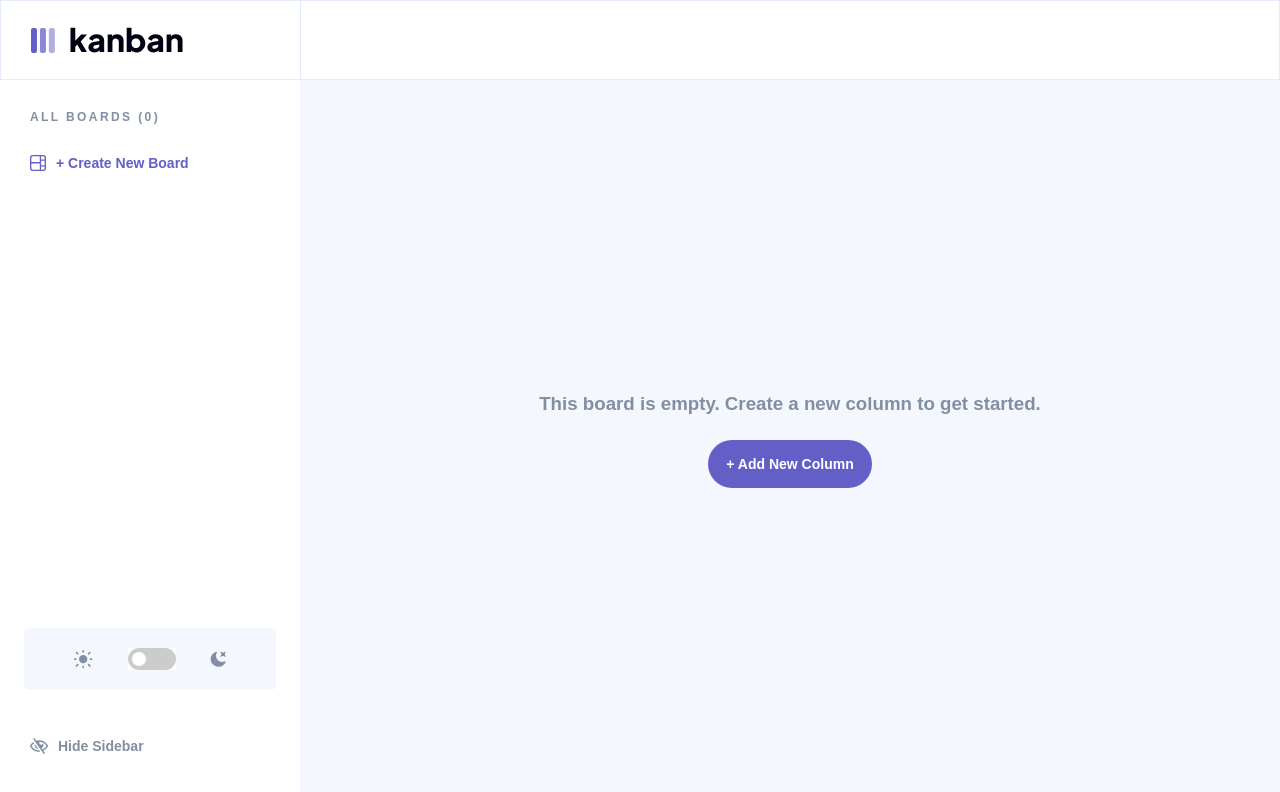
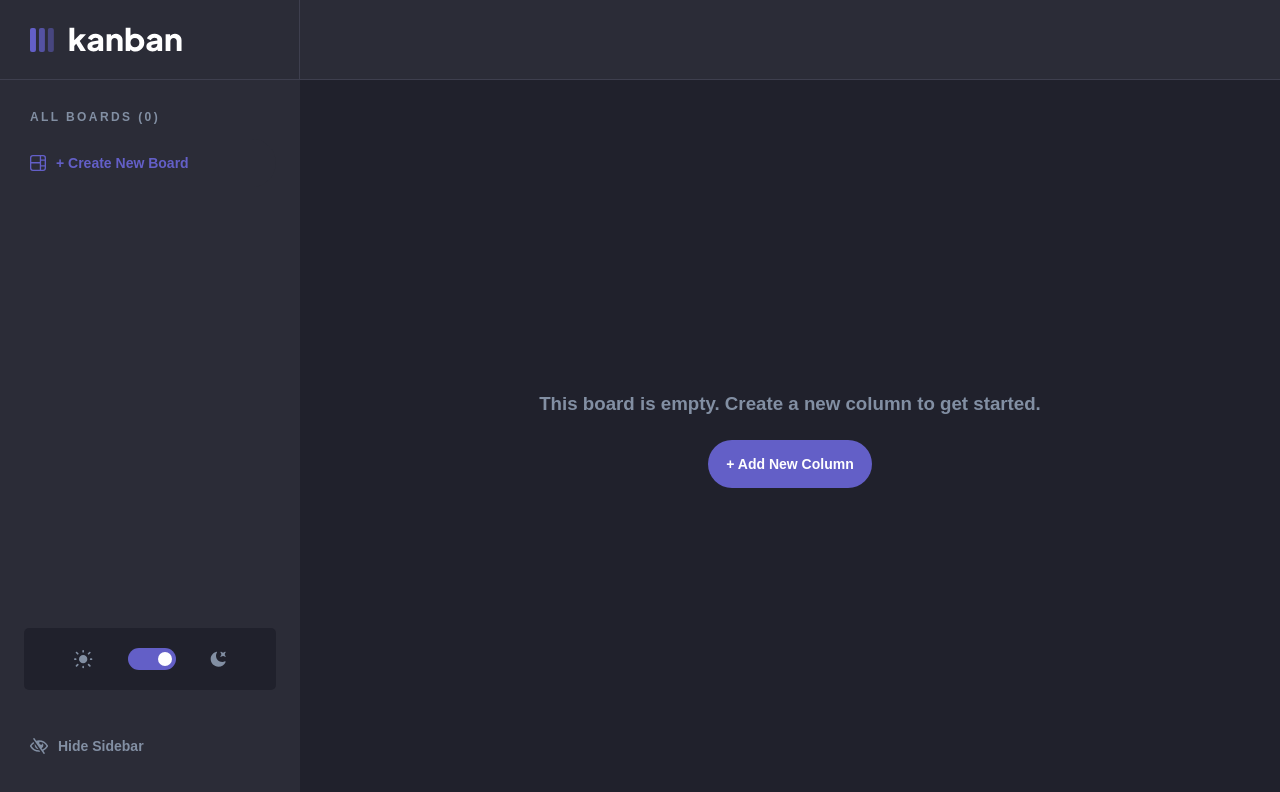
Before and after one commit to envincebal/kaban-task-manager, a React (Create React App) app: page / in a window 1280 px wide. Shown: the top 792 px of the page. Built offline with nearby package versions, Linux system fonts and the light colour scheme.

Commit message:
Changed color theme order.

```diff
--- a/src/App.js
+++ b/src/App.js
@@ -31,7 +31,7 @@ function App() {
   const dispatch = useDispatch();
 
   return (
-    <div className={`${!theme && "light-mode"} App`} onClick={() => {
+    <div className={`${theme && "light-mode"} App`} onClick={() => {
       taskMenuToggle && dispatch(taskMenu());
       navMenuToggle && dispatch(navMenu())
     }}>
--- a/src/components/Navbar/Navbar.jsx
+++ b/src/components/Navbar/Navbar.jsx
@@ -15,7 +15,7 @@ const Navbar = () => {
   return (
     <nav className="navbar">
       <div className="logo-div">
-        <img className="logo-img" src={theme ?darkLogo : lightLogo} alt="logo"/>
+        <img className="logo-img" src={!theme ?darkLogo : lightLogo} alt="logo"/>
 
       </div>
       <div className="main-navbar">
--- a/src/components/Sidebar/Sidebar.jsx
+++ b/src/components/Sidebar/Sidebar.jsx
@@ -39,19 +39,18 @@ const Sidebar = () => {
             + Create New Board</button>
         </div>
         <div className="color-theme-div">
-          <svg width="19" height="19" xmlns="http://www.w3.org/2000/svg"><path
+              <svg width="19" height="19" xmlns="http://www.w3.org/2000/svg"><path
             d="M9.167 15.833a.833.833 0 0 1 .833.834v.833a.833.833 0 0 1-1.667 0v-.833a.833.833 0 0 1 .834-.834ZM3.75 13.75a.833.833 0 0 1 .59 1.422l-1.25 1.25a.833.833 0 0 1-1.18-1.178l1.25-1.25a.833.833 0 0 1 .59-.244Zm10.833 0c.221 0 .433.088.59.244l1.25 1.25a.833.833 0 0 1-1.179 1.178l-1.25-1.25a.833.833 0 0 1 .59-1.422ZM9.167 5a4.167 4.167 0 1 1 0 8.334 4.167 4.167 0 0 1 0-8.334Zm-7.5 3.333a.833.833 0 0 1 0 1.667H.833a.833.833 0 1 1 0-1.667h.834Zm15.833 0a.833.833 0 0 1 0 1.667h-.833a.833.833 0 0 1 0-1.667h.833Zm-1.667-6.666a.833.833 0 0 1 .59 1.422l-1.25 1.25a.833.833 0 1 1-1.179-1.178l1.25-1.25a.833.833 0 0 1 .59-.244Zm-13.333 0c.221 0 .433.088.59.244l1.25 1.25a.833.833 0 0 1-1.18 1.178L1.91 3.09a.833.833 0 0 1 .59-1.422ZM9.167 0A.833.833 0 0 1 10 .833v.834a.833.833 0 1 1-1.667 0V.833A.833.833 0 0 1 9.167 0Z"
             fill="#828FA3"/></svg>
           <label className="switch">
             <input readOnly
             onClick={() => dispatch(themeToggle())}
-            checked={theme ? true : false} type="checkbox" />
+            checked={theme ? false : true} type="checkbox" />
             <span className={`${sidebarToggle && "hide-slider"} slider round`}></span>
           </label>
-          <svg width="16" height="16" xmlns="http://www.w3.org/2000/svg"><path
+     <svg width="16" height="16" xmlns="http://www.w3.org/2000/svg"><path
             d="M6.474.682c.434-.11.718.406.481.78A6.067 6.067 0 0 0 6.01 4.72c0 3.418 2.827 6.187 6.314 6.187.89.002 1.77-.182 2.584-.54.408-.18.894.165.724.57-1.16 2.775-3.944 4.73-7.194 4.73-4.292 0-7.771-3.41-7.771-7.615 0-3.541 2.466-6.518 5.807-7.37Zm8.433.07c.442-.294.969.232.674.674l-.525.787a1.943 1.943 0 0 0 0 2.157l.525.788c.295.441-.232.968-.674.673l-.787-.525a1.943 1.943 0 0 0-2.157 0l-.786.525c-.442.295-.97-.232-.675-.673l.525-.788a1.943 1.943 0 0 0 0-2.157l-.525-.787c-.295-.442.232-.968.674-.673l.787.525a1.943 1.943 0 0 0 2.157 0Z"
             fill="#828FA3"/></svg>
-
         </div>
         <button className={`${sidebarToggle && "hidden-toggle-btn"} sidebar-toggle-btn`} onClick={() => setSidebarToggle(prev => !prev)}>
           {sidebarToggle ? (
```
